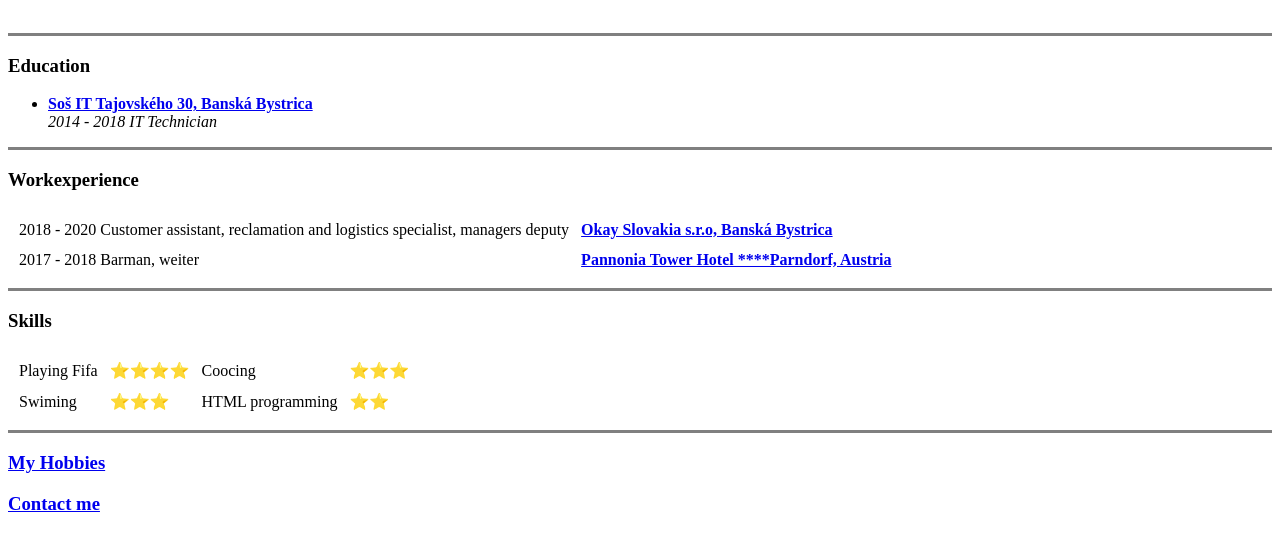
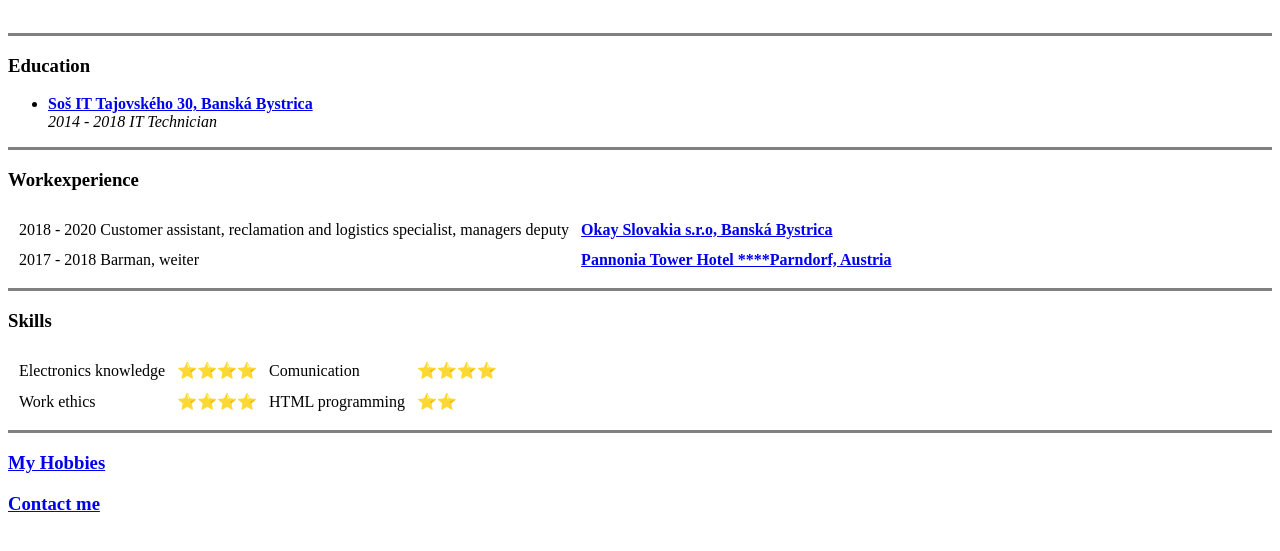
Before and after one commit to portelekypeto/portelekypeter, a plain HTML site: page index.html in a window 1280 px wide. Shown: the part 201-752 px from the top of the page. Drawn offline with Linux system fonts and the light colour scheme.

Commit message:
Update index.html

```diff
--- a/index.html
+++ b/index.html
@@ -42,14 +42,14 @@
   <h3>Skills</h3>
   <table cellspacing="10">
     <tr>
-      <td>Playing Fifa</td>
+      <td>Electronics knowledge</td>
       <td>⭐⭐⭐⭐</td>
-      <td>Coocing</td>
-      <td>⭐⭐⭐</td>
+      <td>Comunication</td>
+      <td>⭐⭐⭐⭐</td>
     </tr>
     <tr>
-      <td>Swiming</td>
-      <td>⭐⭐⭐</td>
+      <td>Work ethics</td>
+      <td>⭐⭐⭐⭐</td>
       <td>HTML programming</td>
       <td>⭐⭐</td>
     </tr>
```
